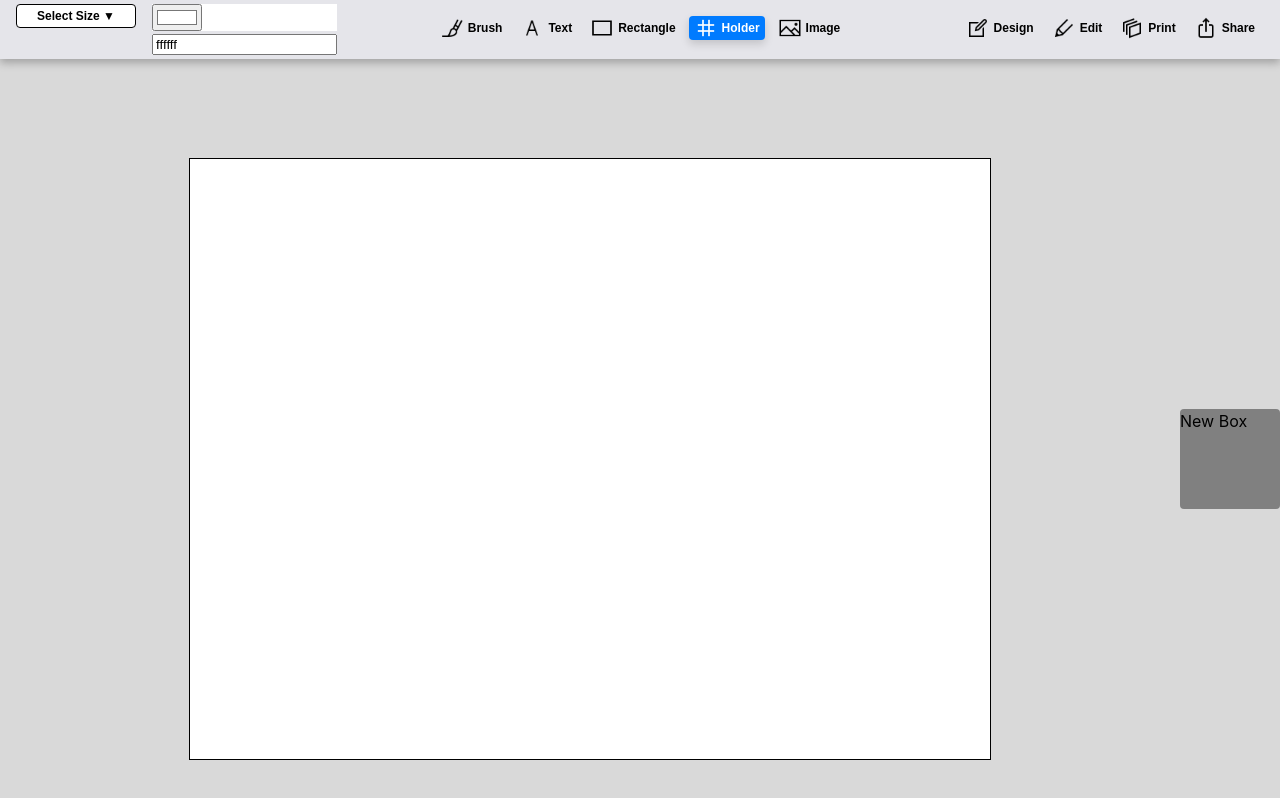
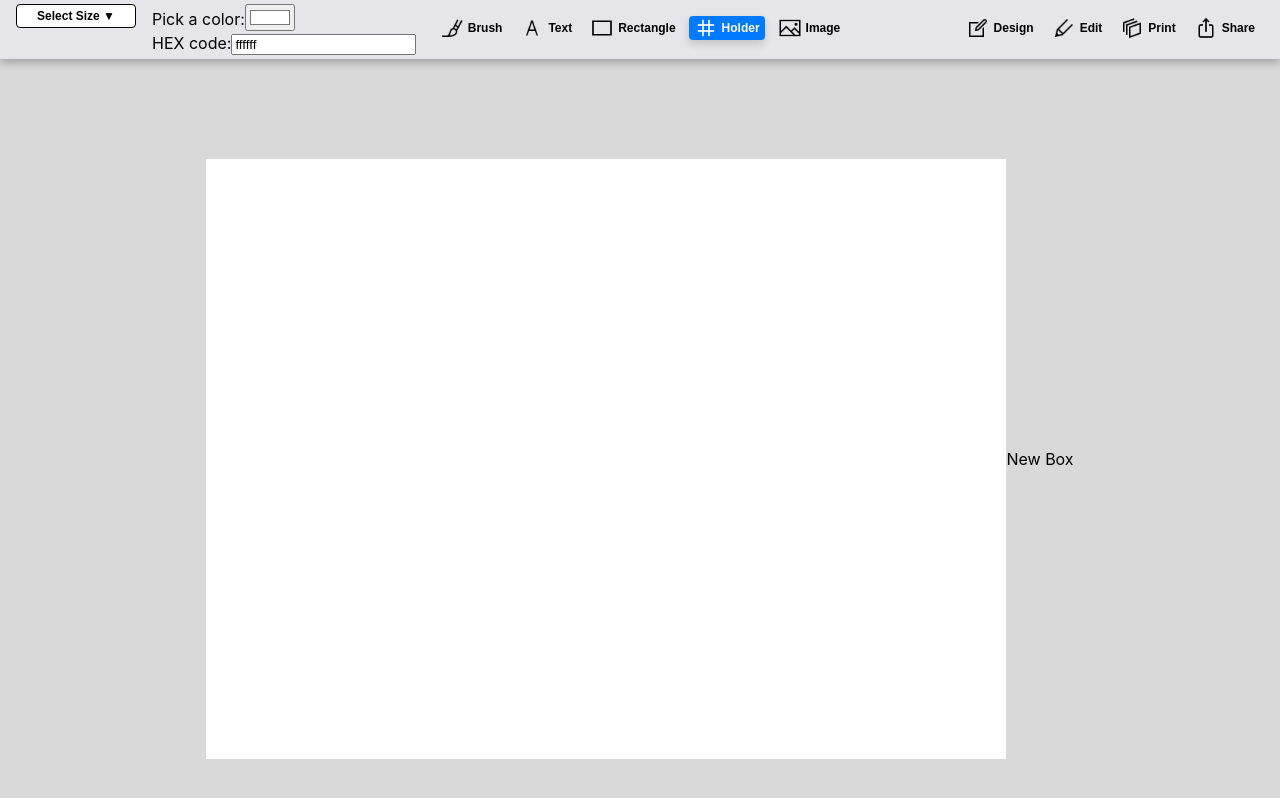
Before and after one commit to GiorgosSarakatsanos/Plexi, a React (Vite) app in the folder frontend/: page / in a window 1280 px wide. Both pictures are taken after a click on the button "Holder". Shown: the top 798 px of the page. Built offline with nearby package versions, Linux system fonts and the light colour scheme.

Commit message:
Some code corrections

```diff
--- a/frontend/src/App.tsx
+++ b/frontend/src/App.tsx
@@ -35,18 +35,7 @@ const App: React.FC = () => {
           height={canvasSize.height}
           backgroundColor={backgroundColor}
         />
-        {addBox && (
-          <div
-            style={{
-              width: 100,
-              height: 100,
-              backgroundColor: "gray",
-              borderRadius: "4px",
-            }}
-          >
-            New Box
-          </div>
-        )}
+        {addBox && <div>New Box</div>}
       </div>
     </div>
   );
--- a/frontend/src/components/Button/ColorPickerButton.tsx
+++ b/frontend/src/components/Button/ColorPickerButton.tsx
@@ -1,4 +1,4 @@
-import React, { useState, useRef } from "react";
+import React, { useState } from "react";
 import "../../styles/Button.css";
 
 interface ColorPickerButtonProps {
@@ -9,8 +9,6 @@ const ColorPickerButton: React.FC<ColorPickerButtonProps> = ({
   onChangeColor,
 }) => {
   const [selectedColor, setSelectedColor] = useState<string>("ffffff"); // Default color (without hashtag)
-  const [showTooltip, setShowTooltip] = useState<boolean>(false); // Tooltip visibility state
-  const tooltipRef = useRef<HTMLDivElement | null>(null); // Reference to the tooltip element
 
   // Handle color change from the color picker
   const handleColorChange = (e: React.ChangeEvent<HTMLInputElement>) => {
@@ -28,42 +26,14 @@ const ColorPickerButton: React.FC<ColorPickerButtonProps> = ({
     }
   };
 
-  // Handle text selection when input is focused
-  const handleInputFocus = (e: React.FocusEvent<HTMLInputElement>) => {
-    e.target.select(); // Select the entire text when the input is focused
-  };
-
-  // Handle text pasted into the input
-  const handleInputPaste = (e: React.ClipboardEvent<HTMLInputElement>) => {
-    e.preventDefault(); // Prevent the default paste behavior
-    const pastedText = e.clipboardData.getData("Text"); // Get the pasted text
-    // Remove unwanted characters (hashtags, spaces, and limit to valid hex characters)
-    const sanitizedText = pastedText.replace(/[^0-9a-f]/gi, "").toLowerCase();
-    setSelectedColor(sanitizedText.slice(0, 6)); // Limit to 6 characters
-  };
-
-  // Handle key events for copy (Ctrl + C) and paste (Ctrl + V)
-  const handleKeyDown = (e: React.KeyboardEvent<HTMLInputElement>) => {
-    if ((e.ctrlKey || e.metaKey) && e.key === "c") {
-      showCopyTooltip(); // Show tooltip when Ctrl + C is pressed
-    }
-  };
-
-  // Show the "HEX copied!" tooltip and hide it after a short delay
-  const showCopyTooltip = () => {
-    setShowTooltip(true);
-    setTimeout(() => setShowTooltip(false), 2000); // Hide after 2 seconds
-  };
-
   return (
-    <div className="color-picker-container" style={{ position: "relative" }}>
+    <div className="color-picker-container">
       {/* The clickable color preview rectangle */}
-      <div
-        className="color-preview"
-        style={{ backgroundColor: `#${selectedColor}` }}
-      >
+      <div className="color-preview">
+        <label htmlFor="color-input">Pick a color:</label>
         <input
           type="color"
+          id="color-input"
           value={`#${selectedColor}`} // Add the hashtag when displaying the color picker
           onChange={handleColorChange}
           className="color-input"
@@ -72,24 +42,17 @@ const ColorPickerButton: React.FC<ColorPickerButtonProps> = ({
 
       {/* Input field for HEX color */}
       <div className="hex-input-container">
+        <label htmlFor="hex-input">HEX code:</label>
         <input
           type="text"
+          id="hex-input"
           value={selectedColor}
           onChange={handleInputChange}
-          onFocus={handleInputFocus} // Select the text when the input is focused
-          onPaste={handleInputPaste} // Handle pasted content
-          onKeyDown={handleKeyDown} // Detect key presses for copy/paste
           className="hex-input"
           maxLength={6} // Limit to 6 hex characters (no hashtag)
+          title="Enter HEX color code"
         />
       </div>
-
-      {/* Tooltip for "HEX copied!" */}
-      {showTooltip && (
-        <div className="tooltip" ref={tooltipRef}>
-          HEX copied!
-        </div>
-      )}
     </div>
   );
 };
--- a/frontend/src/components/Canvas/Canvas.tsx
+++ b/frontend/src/components/Canvas/Canvas.tsx
@@ -32,13 +32,6 @@ const Canvas: React.FC<CanvasProps> = ({ width, height, backgroundColor }) => {
       ref={canvasRef}
       width={width} // These control the pixel drawing size
       height={height}
-      style={{
-        border: "1px solid #000",
-        display: "block",
-        margin: "0 auto",
-        width: `${width}px`, // This controls the CSS size
-        height: `${height}px`, // Match both drawing and CSS size
-      }}
     />
   );
 };
--- a/frontend/src/components/Canvas/CanvasBackground.tsx
+++ b/frontend/src/components/Canvas/CanvasBackground.tsx
@@ -1,18 +1,78 @@
-import React from "react";
-import ColorPickerButton from "../Button/ColorPickerButton";
+import React, { useState } from "react";
+import "../../styles/Button.css";
 
-interface CanvasBackgroundProps {
-  onChangeColor: (color: string) => void; // Ensure this prop is defined
+interface ColorPickerButtonProps {
+  onChangeColor: (newColor: string) => void; // Accept onChangeColor as a prop
 }
 
-const CanvasBackground: React.FC<CanvasBackgroundProps> = ({
+const ColorPickerButton: React.FC<ColorPickerButtonProps> = ({
   onChangeColor,
 }) => {
+  const [selectedColor, setSelectedColor] = useState<string>("ffffff"); // Default color (without hashtag)
+  const [showTooltip, setShowTooltip] = useState<boolean>(false); // Tooltip visibility state
+
+  // Handle color change from the color picker
+  const handleColorChange = (e: React.ChangeEvent<HTMLInputElement>) => {
+    const newColor = e.target.value.replace("#", "").toLowerCase();
+    setSelectedColor(newColor); // Update internal state
+    onChangeColor(`#${newColor}`); // Notify parent component
+  };
+
+  // Handle color change from the text input (hex code)
+  const handleInputChange = (e: React.ChangeEvent<HTMLInputElement>) => {
+    const hexValue = e.target.value.toLowerCase(); // Convert input to lowercase
+    // Validate the input for valid hex code (excluding the hashtag)
+    if (/^[0-9a-f]{0,6}$/i.test(hexValue)) {
+      setSelectedColor(hexValue);
+    }
+  };
+
+  // Handle key events for copy (Ctrl + C)
+  const handleKeyDown = (e: React.KeyboardEvent<HTMLInputElement>) => {
+    if ((e.ctrlKey || e.metaKey) && e.key === "c") {
+      showCopyTooltip(); // Show tooltip when Ctrl + C is pressed
+    }
+  };
+
+  // Show the "HEX copied!" tooltip and hide it after a short delay
+  const showCopyTooltip = () => {
+    setShowTooltip(true);
+    setTimeout(() => setShowTooltip(false), 2000); // Hide after 2 seconds
+  };
+
   return (
-    <div className="canvas-background">
-      <ColorPickerButton onChangeColor={onChangeColor} />
+    <div className="color-picker-container">
+      {/* The clickable color preview rectangle */}
+      <div className="color-preview">
+        <label htmlFor="color-input">Pick a color:</label>
+        <input
+          type="color"
+          id="color-input"
+          value={`#${selectedColor}`} // Add the hashtag when displaying the color picker
+          onChange={handleColorChange}
+          className="color-input"
+        />
+      </div>
+
+      {/* Input field for HEX color */}
+      <div className="hex-input-container">
+        <label htmlFor="hex-input">HEX code:</label>
+        <input
+          type="text"
+          id="hex-input"
+          value={selectedColor}
+          onChange={handleInputChange}
+          onKeyDown={handleKeyDown}
+          className="hex-input"
+          maxLength={6} // Limit to 6 hex characters (no hashtag)
+          title="Enter HEX color code"
+        />
+      </div>
+
+      {/* Tooltip for "HEX copied!" */}
+      {showTooltip && <div className="tooltip">HEX copied!</div>}
     </div>
   );
 };
 
-export default CanvasBackground;
+export default ColorPickerButton;
--- a/frontend/src/components/Input/SizeInput.tsx
+++ b/frontend/src/components/Input/SizeInput.tsx
@@ -1,3 +1,5 @@
+import React from "react";
+
 interface SizeInputProps {
   width: string;
   height: string;
@@ -6,7 +8,7 @@ interface SizeInputProps {
   onHeightChange: (value: string) => void;
   onUnitChange: (value: string) => void;
   units: string[];
-  widthRef?: React.RefObject<HTMLInputElement>; // Accept widthRef as an optional prop
+  widthRef?: React.RefObject<HTMLInputElement>; // Optional ref for width input
 }
 
 const SizeInputComponent: React.FC<SizeInputProps> = ({
@@ -21,43 +23,44 @@ const SizeInputComponent: React.FC<SizeInputProps> = ({
 }) => {
   const evaluateExpression = (expression: string): string => {
     try {
-      // Safely evaluate the expression and return the result
-      // The eval function is dangerous, so we'll use a safer way using new Function
       const result = new Function("return " + expression)();
       if (isNaN(result)) throw new Error("Invalid expression");
-      return result.toString(); // Return the result as a string to store in state
+      return result.toString();
     } catch (error) {
       console.error("Invalid expression:", error);
-      return expression; // Return the original expression if invalid
+      return expression;
     }
   };
 
   return (
     <div className="input-row">
       <input
-        ref={widthRef} // Attach the ref to the width input
-        type="text" // Allow text input for mathematical expressions
+        ref={widthRef}
+        type="text"
         value={width}
-        onChange={(e) => onWidthChange(e.target.value)} // Store the raw input
-        onBlur={() => onWidthChange(evaluateExpression(width))} // Evaluate the expression on blur (when focus leaves the input)
+        onChange={(e) => onWidthChange(e.target.value)}
+        onBlur={() => onWidthChange(evaluateExpression(width))}
         placeholder="Width"
         className="size-input"
       />
       <span className="separator">x</span>
       <input
-        type="text" // Allow text input for mathematical expressions
+        type="text"
         value={height}
-        onChange={(e) => onHeightChange(e.target.value)} // Store the raw input
-        onBlur={() => onHeightChange(evaluateExpression(height))} // Evaluate the expression on blur
+        onChange={(e) => onHeightChange(e.target.value)}
+        onBlur={() => onHeightChange(evaluateExpression(height))}
         placeholder="Height"
         className="size-input"
       />
+
+      {/* Add a title attribute for accessibility */}
       <select
+        title="Select unit" // Provide an accessible name for the select element
         value={unit}
         onChange={(e) => onUnitChange(e.target.value)}
         className="unit-dropdown"
       >
-        {units.map((unitOption) => (
+        {units.map((unitOption: string) => (
           <option key={unitOption} value={unitOption}>
             {unitOption}
           </option>
```
